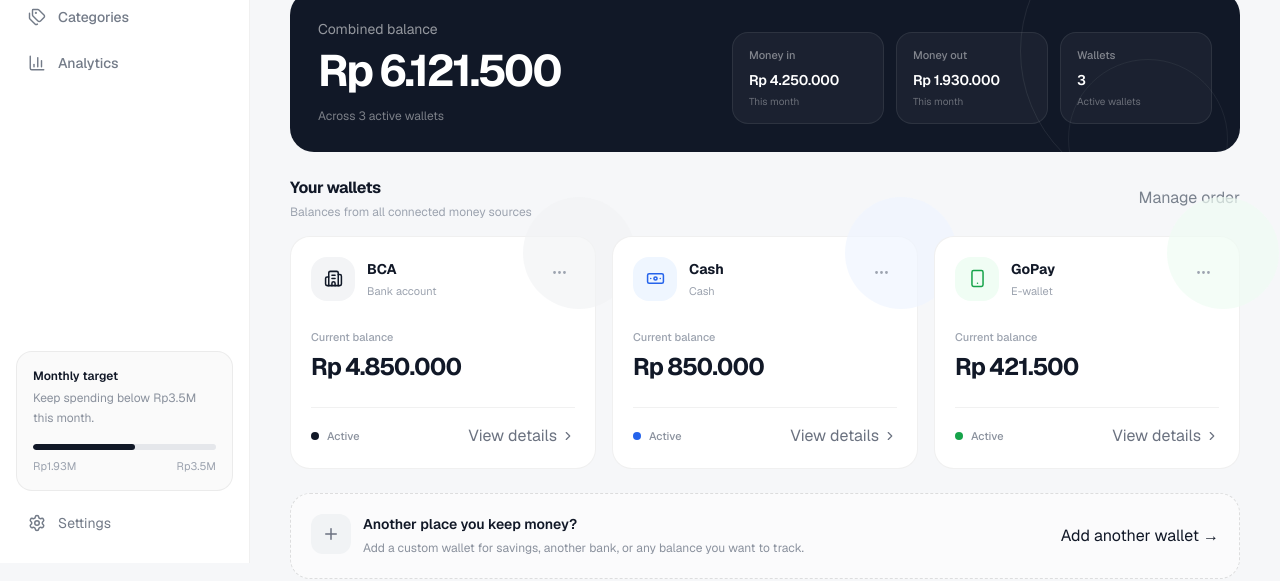
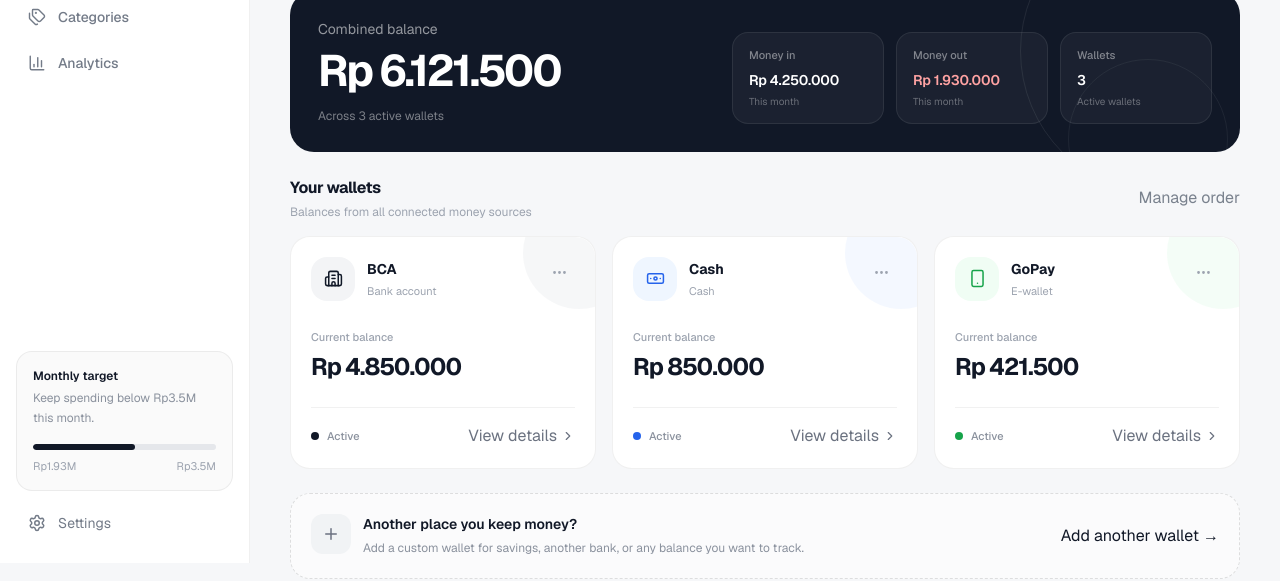
Before and after one commit to arthawansz/kantong, a Next.js app: page /wallets in a window 1280 px wide. Shown: the part 237-818 px from the top of the page. Built offline with nearby package versions, Linux system fonts and the light colour scheme; what @mui/material-nextjs would draw is missing.

Commit message:
Fix wallet card decoration clipping and negative amount colors

```diff
--- a/src/app/(pages)/wallets/page.js
+++ b/src/app/(pages)/wallets/page.js
@@ -51,7 +51,7 @@
 
 const quickStats = [
   { label: "Money in", value: 4250000, helper: "This month" },
-  { label: "Money out", value: 1930000, helper: "This month" },
+  { label: "Money out", value: 1930000, helper: "This month", negative: true },
   { label: "Wallets", value: 3, helper: "Active wallets", compact: true },
 ];
 
@@ -221,7 +221,7 @@
                 {quickStats.map((stat) => (
                   <div key={stat.label} className="rounded-2xl border border-white/[0.08] bg-white/[0.045] px-4 py-3.5">
                     <p className="text-[11px] font-medium text-white/45">{stat.label}</p>
-                    <p className="mt-1.5 text-sm font-semibold tracking-[-0.02em]">{stat.compact ? activeWallets.length : money(stat.value)}</p>
+                    <p className={`mt-1.5 text-sm font-semibold tracking-[-0.02em] ${stat.negative ? "text-red-300" : ""}`}>{stat.compact ? activeWallets.length : money(stat.value)}</p>
                     <p className="mt-1 text-[10px] text-white/35">{stat.helper}</p>
                   </div>
                 ))}
@@ -254,7 +254,9 @@
                 transition={{ duration: 0.2, delay: index * 0.04 }}
                 className={`group relative overflow-visible rounded-[20px] border border-black/[0.06] bg-white p-5 transition hover:-translate-y-0.5 hover:shadow-lg hover:shadow-black/[0.04] ${wallet.archived ? "opacity-55" : ""}`}
               >
-                <div className="pointer-events-none absolute -right-10 -top-10 h-28 w-28 rounded-full opacity-70" style={{ backgroundColor: visuals.tint }} />
+                <div className="pointer-events-none absolute inset-0 overflow-hidden rounded-[20px]">
+                  <div className="absolute -right-10 -top-10 h-28 w-28 rounded-full opacity-70" style={{ backgroundColor: visuals.tint }} />
+                </div>
                 <div className="relative flex items-start justify-between gap-4">
                   <div className="flex min-w-0 items-center gap-3">
                     <div className="grid h-11 w-11 shrink-0 place-items-center rounded-2xl" style={{ backgroundColor: visuals.tint, color: visuals.accent }}>
@@ -350,7 +352,7 @@
             </DialogTitle>
             <DialogContent sx={{ px: 3, pb: 3 }}>
               <div className="rounded-2xl bg-[#111827] p-5 text-white"><p className="text-xs text-white/55">Current balance</p><p className="mt-2 text-3xl font-bold tracking-[-0.04em]">{money(detailsWallet.amount)}</p><p className="mt-2 text-[11px] text-white/40">{detailsWallet.archived ? "Archived wallet" : "Active wallet"}</p></div>
-              <div className="mt-5"><p className="text-sm font-bold">Recent activity</p><div className="mt-3 divide-y divide-black/[0.06]">{recentActivity.filter((item) => item.wallet === detailsWallet.name).length ? recentActivity.filter((item) => item.wallet === detailsWallet.name).map((item) => <div key={`${item.title}-${item.time}`} className="flex items-center justify-between gap-4 py-3"><div><p className="text-sm font-semibold">{item.title}</p><p className="mt-1 text-[11px] text-[#9ca3af]">{item.time}</p></div><p className={`text-sm font-bold ${item.amount > 0 ? "text-emerald-700" : "text-[#111827]"}`}>{item.amount > 0 ? "+" : "−"}{money(Math.abs(item.amount))}</p></div>) : <div className="py-8 text-center text-xs text-[#9ca3af]">No mock activity yet for this wallet.</div>}</div></div>
+              <div className="mt-5"><p className="text-sm font-bold">Recent activity</p><div className="mt-3 divide-y divide-black/[0.06]">{recentActivity.filter((item) => item.wallet === detailsWallet.name).length ? recentActivity.filter((item) => item.wallet === detailsWallet.name).map((item) => <div key={`${item.title}-${item.time}`} className="flex items-center justify-between gap-4 py-3"><div><p className="text-sm font-semibold">{item.title}</p><p className="mt-1 text-[11px] text-[#9ca3af]">{item.time}</p></div><p className={`text-sm font-bold ${item.amount > 0 ? "text-emerald-700" : "text-red-600"}`}>{item.amount > 0 ? "+" : "−"}{money(Math.abs(item.amount))}</p></div>) : <div className="py-8 text-center text-xs text-[#9ca3af]">No mock activity yet for this wallet.</div>}</div></div>
             </DialogContent>
           </>
         )}
```
